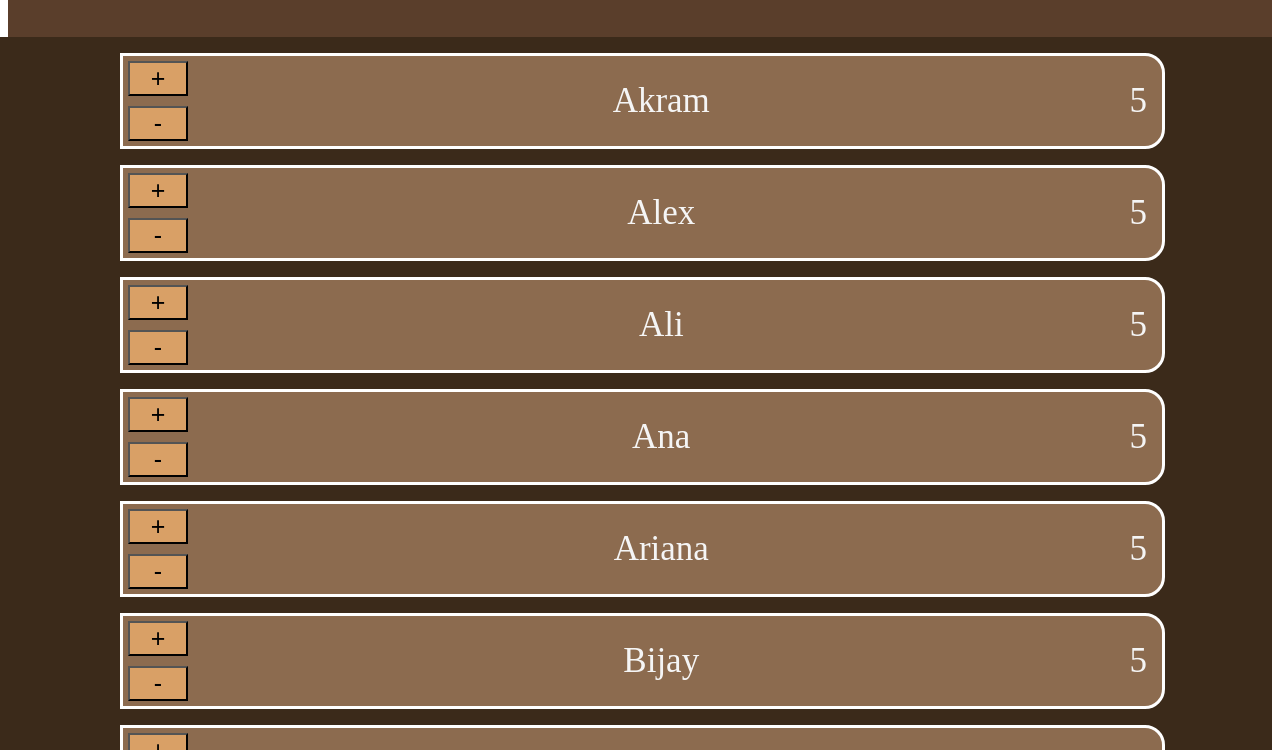
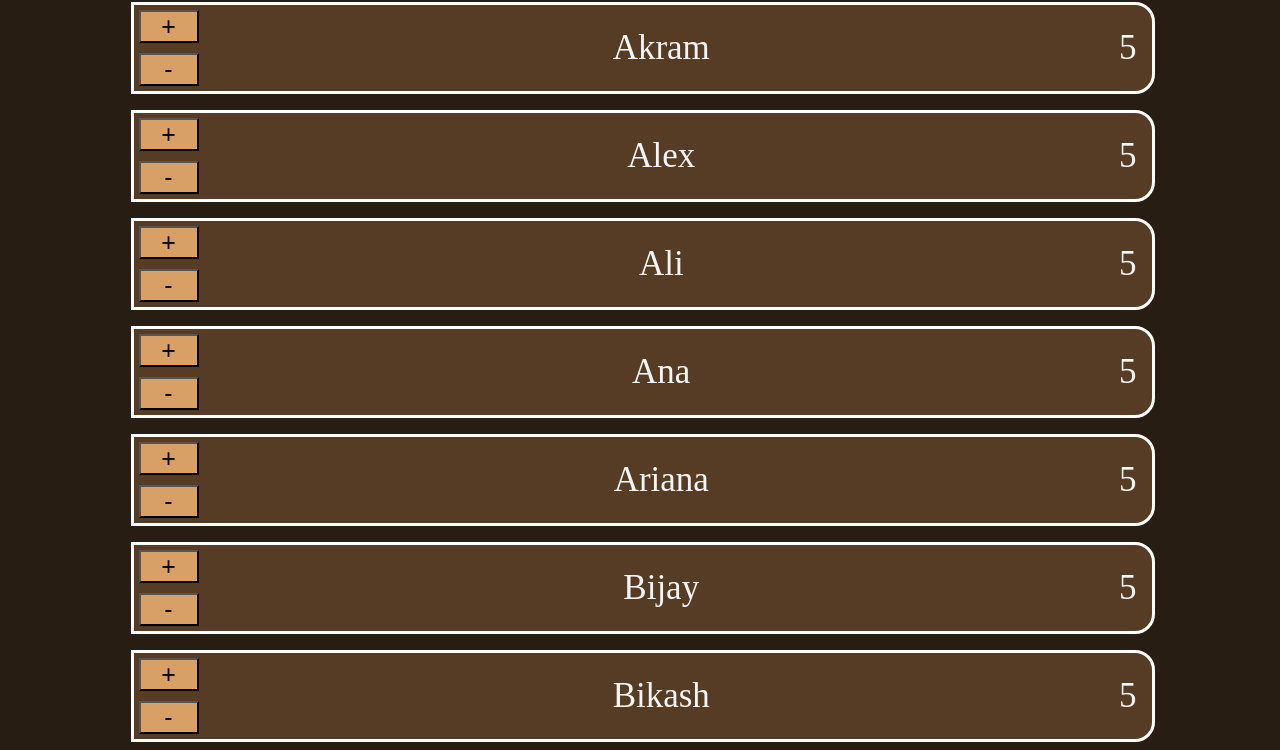
Before and after one commit to Pauloldsouza/tipsCalc, a plain HTML site: page index.html in a window 1280 px wide. Shown: the part 91-841 px from the top of the page. Drawn offline with Linux system fonts and the light colour scheme.

Commit message:
Troca de Ricardo por Carina e Suspensão da Rose, bem como escurecimento do tema

```diff
--- a/index.js
+++ b/index.js
@@ -7,6 +7,7 @@ const staffList = [
   "Bijay",
   "Bikash",
   "Binita",
+  "Carina",
   "Carol",
   "Curica",
   "Domi",
@@ -24,8 +25,7 @@ const staffList = [
   "Paulo",
   "Pawan",
   "Regis",
-  "Ricardo",
-  "Rose",
+  //"Rose",
   "Subarna",
   "Sudip",
   "Susmita",
--- a/style.css
+++ b/style.css
@@ -1,4 +1,4 @@
- {
+* {
   margin: 0;
   padding: 0;
   box-sizing: border-box;
@@ -24,7 +24,7 @@ main {
   justify-content: center;
   align-items: center;
   margin-left: -15px;
-  background-color: #3b2a1a;
+  background-color: #281d12;
   padding-bottom: 16px;
 }
 
@@ -34,7 +34,7 @@ li {
   justify-content: space-between;
   align-items: center;
   margin-left: 20px;
-  background-color: #8c6b4f;
+  background-color: #563c25;
   color: #f5f5f5;
   padding-right: 15px;
   margin-top: 16px;
```
